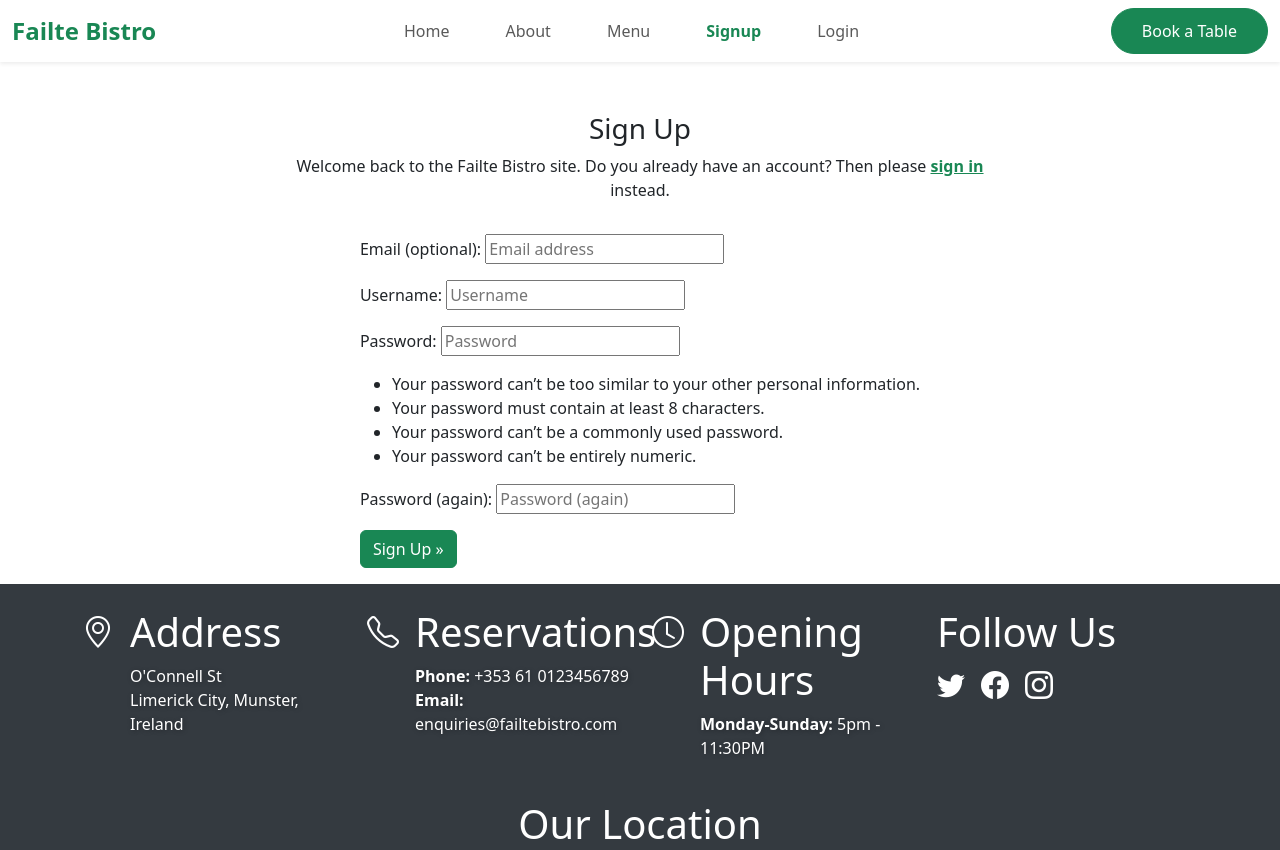
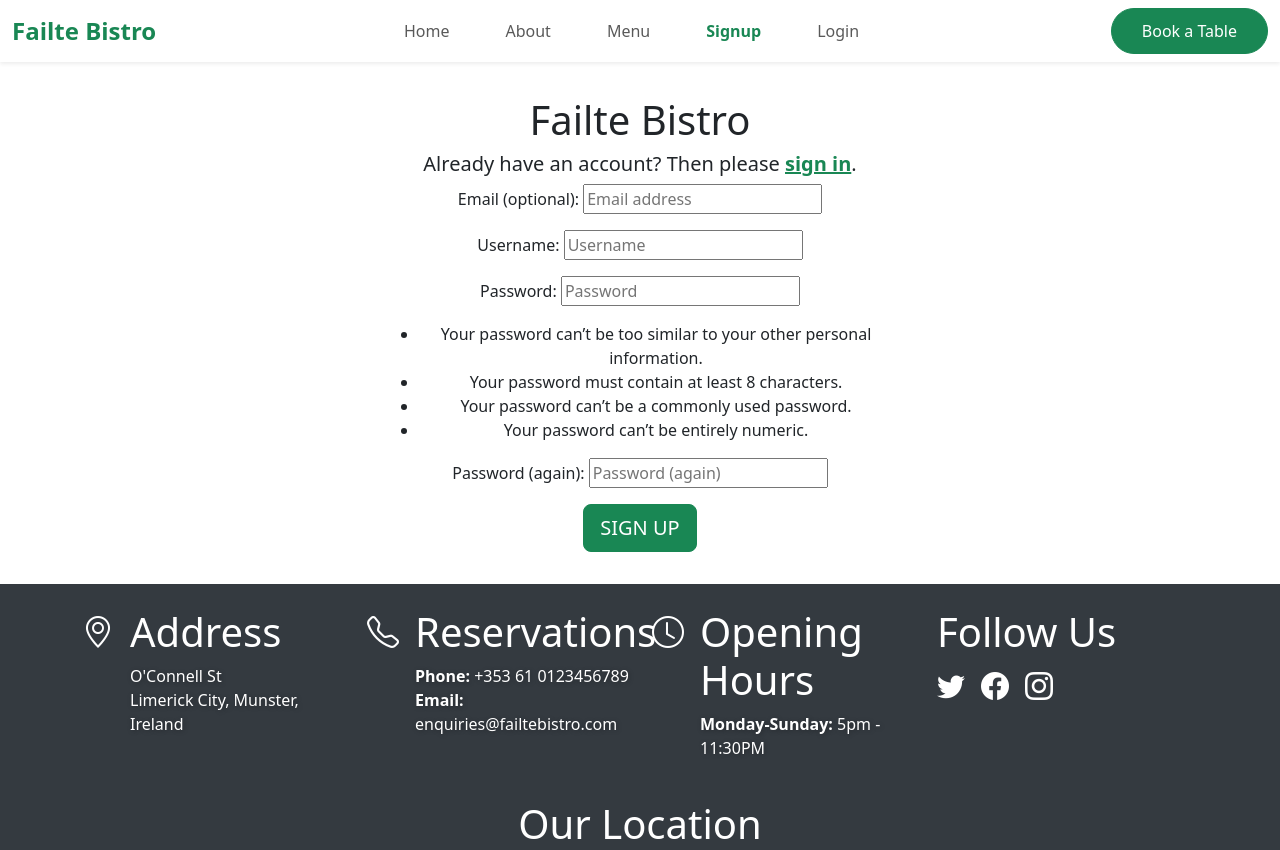
Before and after one commit to gbroder24/django-the-failte-bistro, a Django app: page /accounts/signup/ in a window 1280 px wide. Shown: the top 850 px of the page. Run offline with Django 4.2, Linux system fonts and the light colour scheme; parts of the project's set-up code (start-up, migrations or seed data) failed here and were passed over.

Commit message:
Update signup html template

```diff
--- a/templates/account/signup.html
+++ b/templates/account/signup.html
@@ -5,35 +5,25 @@
 {% block head_title %}{% trans "Signup" %}{% endblock head_title %}
 
 {% block content %}
-
 <div class="container">
-  <div class="row">
-    <div class="col-md-8 mt-4 pt-4 offset-md-2">
-      <h3 class="text-center">{% trans "Sign Up" %}</h3>
-        <p class="text-center">
-            {% blocktrans %}
-            Welcome back to the Failte Bistro site. Do you already have an account?
-            Then please <strong><a class="link text-success" href="{{ login_url }}">sign in</a></strong>
-            instead.
-            {% endblocktrans %}
-        </p>
-    </div>
-  </div>
-
-  <div class="row">
-    <div class="d-flex justify-content-center col-md-8 mt-3 offset-md-2">
+  <div class="row h-100">
+    <div class="col col-lg-6 col-md-8 col-sm-12 m-auto text-center p-3">
+      <div class="card border-0">
+        <div class="card-body">
+          <h1 class="card-title logo-text">{% trans "Failte Bistro" %}</h1>
+          <h5 class="card-text">{% blocktrans %}Already have an account? Then please <strong><a class="text-success" href="{{ login_url }}">sign in</a></strong>.{% endblocktrans %}</h5>
           <form class="signup" id="signup_form" method="post" action="{% url 'account_signup' %}">
             {% csrf_token %}
             {{ form.as_p }}
             {% if redirect_field_value %}
             <input type="hidden" name="{{ redirect_field_name }}" value="{{ redirect_field_value }}" />
             {% endif %}
-        <button class="btn btn-success mb-3" type="submit">{% trans "Sign Up" %} &raquo;</button>
+            <button class="sign-up-button btn btn-lg text-uppercase py-2 btn-success" type="submit">{% trans "Sign Up" %}</button>
           </form>
         </div>
       </div>
     </div>
+  </div>
+</div>
 
-
-
-{% endblock content %}
+{% endblock %}
```
Lines whose indentation alone changed are shown as unchanged.
